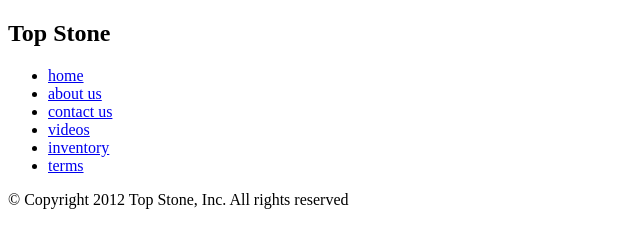
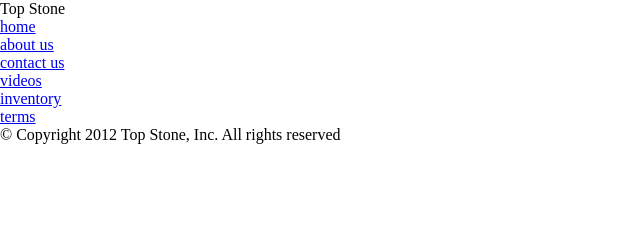
Before and after one commit to greyslay3r/wsp, a plain HTML site: page project/index.html in a window 1280 px wide. Shown: the whole page, without its empty margins (0-640 px from the left). Drawn offline with Linux system fonts and the light colour scheme.

Commit message:
added css sheets

```diff
--- /dev/null
+++ b/project/css/normalize.css
@@ -0,0 +1,15 @@
+/*
+Minimalist Reset 3
+CSSresetr.com
+*/
+* {
+	vertical-align: baseline;
+	font-weight: inherit;
+	font-family: inherit;
+	font-style: inherit;
+	font-size: 100%;
+	border: 0 none;
+	outline: 0;
+	padding: 0;
+	margin: 0;
+	}
--- /dev/null
+++ b/project/css/style.css
@@ -0,0 +1,5 @@
+/* ----global reset----*/
+
+@import "normalize.css";
+
+/* --- layout --- */
--- a/project/index.html
+++ b/project/index.html
@@ -3,6 +3,7 @@
 	<head>
 		<meta charset="utf-8"/>
 		<title>Top Stone, Inc. Home page</title>
+		<link rel="stylesheet" type="text/css" href="css/style.css" media="screen"/>
 	</head>
 <body>
 
```
